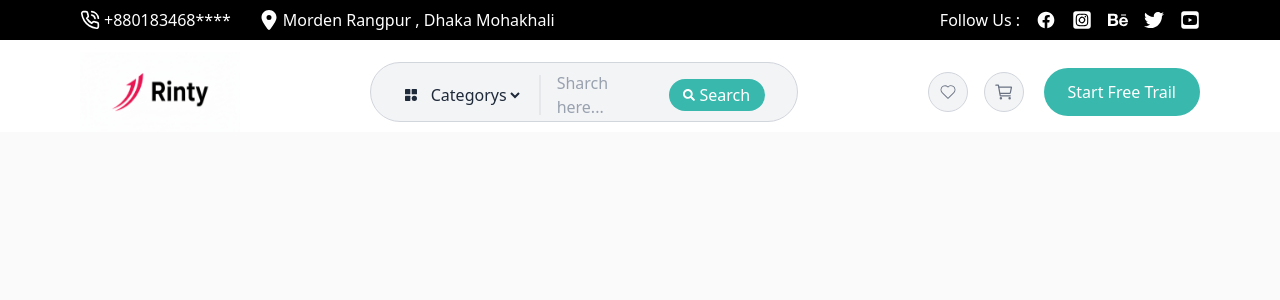
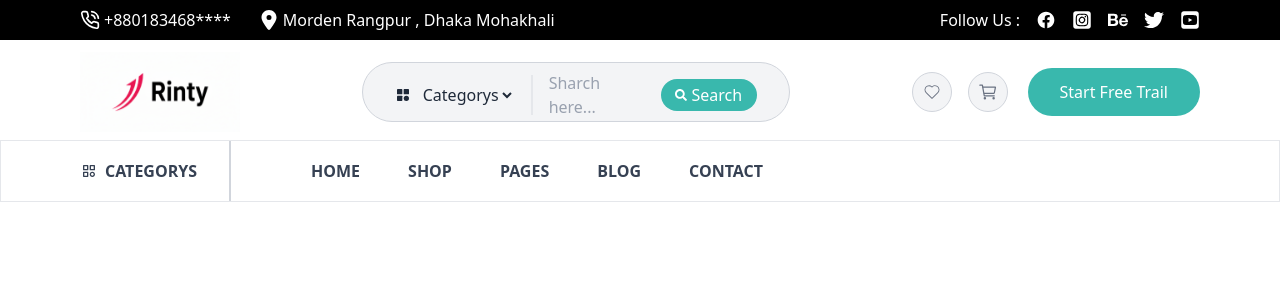
Before and after one commit to rintymoni01/Edu-care, a Next.js app: page / in a window 1280 px wide. Shown: the top 300 px of the page. Built offline with nearby package versions, Linux system fonts and the light colour scheme.

Commit message:
add EndHeader + home , shop, pages, contact  blog add + link  kora

```diff
--- a/src/Components/EndHeader.jsx
+++ b/src/Components/EndHeader.jsx
@@ -1,9 +1,28 @@
+import Link from 'next/link';
 import React from 'react';
+import { BiCategory } from "react-icons/bi";
 
 const EndHeader = () => {
     return (
-        <div>
+        <div className='border border-gray-200 mt-2 '>
+           <div className='flex gap-20  items-center container mx-auto px-20 '>
+<div className='gap-8 flex'>
+    <div className='flex gap-2 items-center font-bold text-gray-700'>
+    <BiCategory />
+<p>CATEGORYS  </p>
+</div>
+<p className='h-15 w-0.5 bg-gray-300 '></p>
 
+
+</div>
+<div className='flex  gap-12 text-gray-700 font-bold'>
+    <Link className='hover hover:text-[#39B8AD]' href="/">HOME</Link>
+<Link className='hover hover:text-[#39B8AD]' href="/shop">SHOP</Link>
+<Link className='hover hover:text-[#39B8AD]' href="/page">PAGES</Link>
+<Link className='hover hover:text-[#39B8AD]' href="/blog">BLOG</Link>
+<Link className='hover hover:text-[#39B8AD]' href="/contact">CONTACT</Link>
+            </div>
+</div>
         </div>
     );
 };
--- a/src/Components/MidHeader.jsx
+++ b/src/Components/MidHeader.jsx
@@ -48,7 +48,7 @@ const MidHeader = () => {
     <IoCartOutline className='text-xl text-gray-500'/>
 </div>
   </div>
-<div className=' text-white px-6 py-3 rounded-full bg-[#39B8AD]'>
+<div className=' text-white px-8 py-3 rounded-full bg-[#39B8AD]'>
     Start Free Trail
 </div>
          </div>
--- /dev/null
+++ b/src/app/Home/Components/Hero.jsx
@@ -0,0 +1,11 @@
+import React from 'react';
+
+const Hero = () => {
+    return (
+        <div>
+           fghf
+        </div>
+    );
+};
+
+export default Hero;
--- /dev/null
+++ b/src/app/Home/Components/Page.jsx
@@ -0,0 +1,12 @@
+import React from 'react';
+import Hero from './Hero';
+
+const page = () => {
+    return (
+        <div>
+            <Hero></Hero>
+        </div>
+    );
+};
+
+export default page;
--- a/src/app/page.js
+++ b/src/app/page.js
@@ -2,7 +2,7 @@ import Image from "next/image";
 
 export default function Home() {
   return (
-    <div className="flex min-h-screen items-center justify-center bg-zinc-50 font-sans dark:bg-black">
+    <div >
 
     </div>
 
```
